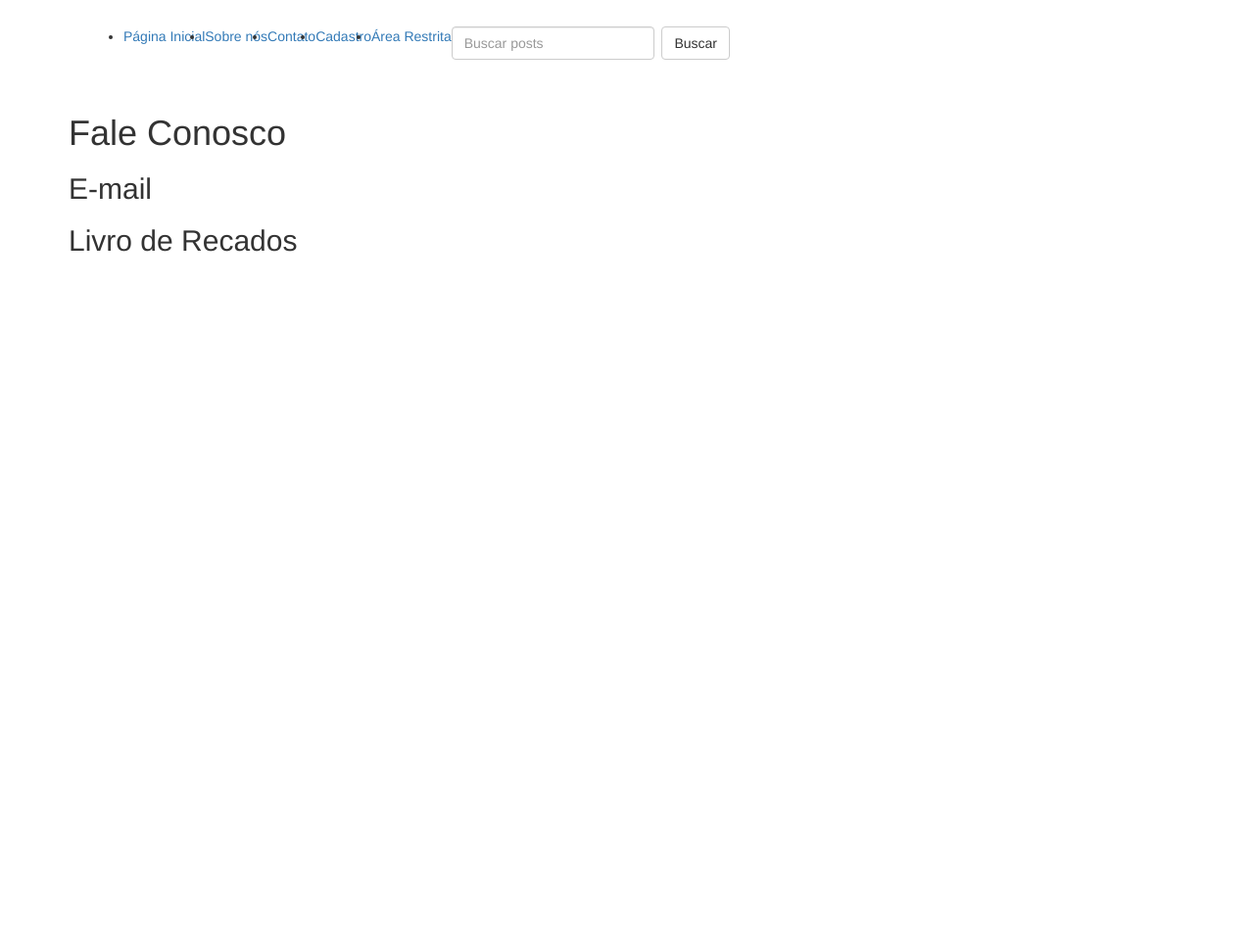
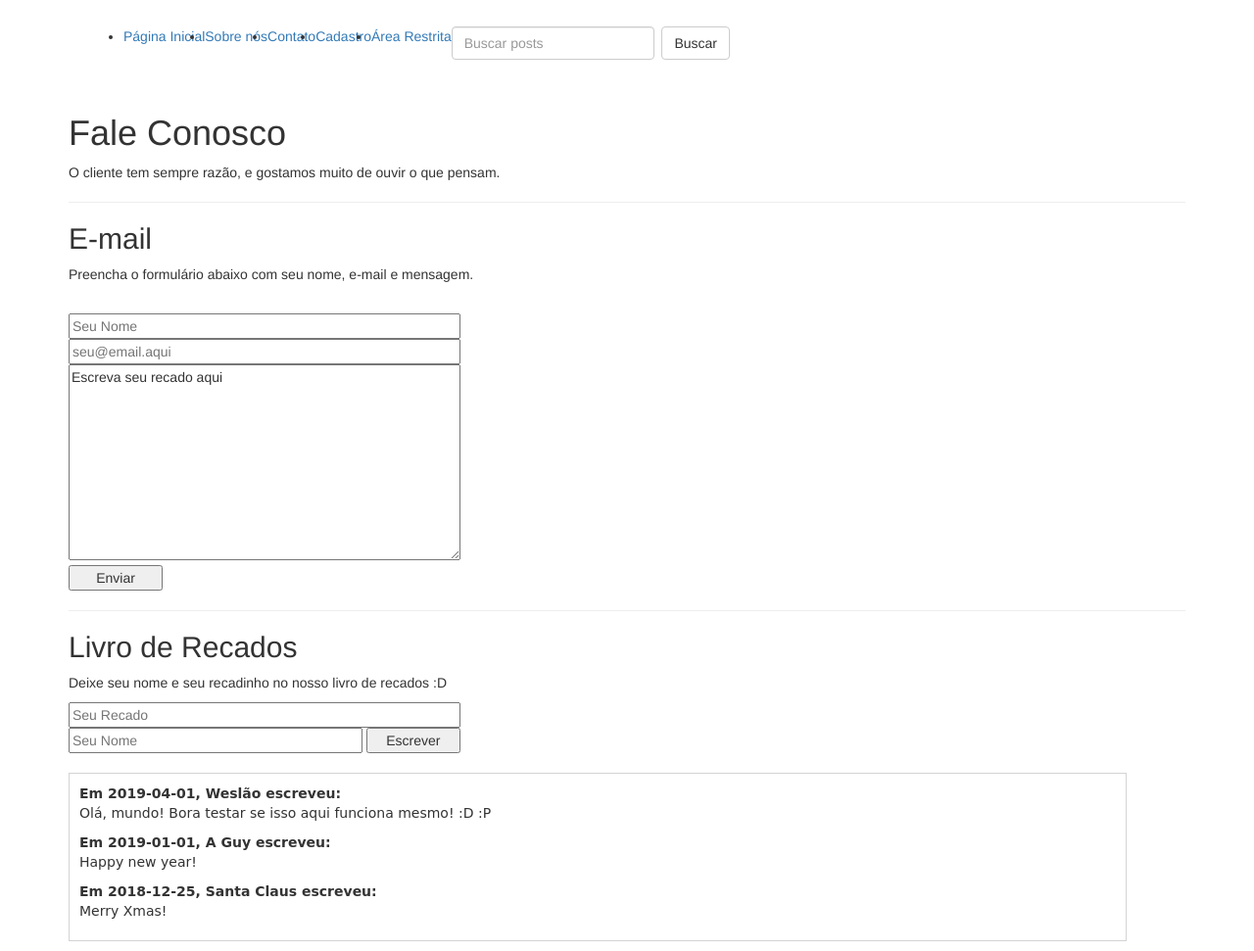
Before and after one commit to wesleyit/python_safesite, a Flask app: page /contact in a window 1280 px wide. Shown: the part 297-1268 px from the top of the page at 98% size. Before the commit the page ends 554 px from the top, so only its background shows below. Run offline with Flask 2, Linux system fonts and the light colour scheme; data comes from the database, SQL or seed files in the repository; both versions use the stored data as it was after the commit; some libraries are stand-ins or nearby versions.

Commit message:
Finished the first version of Contact page

```diff
--- a/app.py
+++ b/app.py
@@ -35,7 +35,10 @@ def get_about():
 
 @app.route('/contact', methods=['GET'])
 def get_contact():
-    return f.render_template('contact.html')
+    messages = f'SELECT * FROM book ORDER BY sign_date DESC;'
+    res = query(messages)
+    print(res)
+    return f.render_template('contact.html', items=res)
 
 
 @app.route('/signup', methods=['GET'])
--- a/static/css/main.css
+++ b/static/css/main.css
@@ -6,3 +6,18 @@ div.text_reading {
     width: 1080px;
     overflow-x: hidden;
 }
+
+ul.messages li {
+    list-style: none;
+    font-family: 'Comic Sans MS', 'Trebuchet MS';
+    margin-left: 0;
+    padding-left: 0;
+}
+
+ul.messages {
+    border: solid 1px lightgray;
+    padding: 10px;
+    max-width: 1080px;
+    max-height: 400px;
+    overflow-y: scroll;
+}
--- a/templates/contact.html
+++ b/templates/contact.html
@@ -3,7 +3,44 @@
 {% block content %}
 <div class="container">
     <h1>Fale Conosco</h1>
+    O cliente tem sempre razão, e gostamos muito de ouvir o que pensam.
+    <hr>
+    <script type="text/javascript">
+    function thanks() {
+        name =  document.getElementById("mname").value;
+        document.getElementById("mailform").reset();
+        html = "Obrigado, " + name + ". Sua mensagem foi enviada com sucesso!";
+        alert(html);
+        document.getElementById("msgbox").innerText = html;
+    }
+    </script>
     <h2>E-mail</h2>
+    <p>Preencha o formulário abaixo com seu nome, e-mail e mensagem.</p>
+    <div style="color: darkred; font-weight: bold" id="msgbox"></div><br>
+    <form id="mailform" onsubmit="event.preventDefault();">
+        <input type="text" id="mname" style="width: 400px;" placeholder="Seu Nome"><br>
+        <input type="text" name="email" style="width: 400px;" placeholder="seu@email.aqui"><br>
+        <textarea cols="30" rows="10" name="message"
+        style="width: 400px; height: 200px;">Escreva seu recado aqui</textarea><br>
+        <button type="submit" style="width: 96px;" onclick="thanks();">Enviar</button>
+    </form>
+    <hr>
+
     <h2>Livro de Recados</h2>
+    <p>Deixe seu nome e seu recadinho no nosso livro de recados :D</p>
+    <form method="POST" action="">
+        <input type="text" name="message" style="width: 400px;" placeholder="Seu Recado"><br>
+        <input type="text" name="name" style="width: 300px;" placeholder="Seu Nome">
+        <button type="submit" style="width: 96px;">Escrever</button>
+    </form>
+    <br>
+    <ul class="messages">
+        {% for i in items %}
+        <li>
+            <strong>Em {{ i[0][0:4] }}-{{ i[0][4:6:] }}-{{ i[0][6:8] }}, {{ i[1] }} escreveu:</strong>
+            <p>{{ i[2] }}</p>
+        </li>
+        {% endfor %}
+    </ul>
 </div>
 {% endblock %}
```
Also changed, not shown: database.sqlite.
